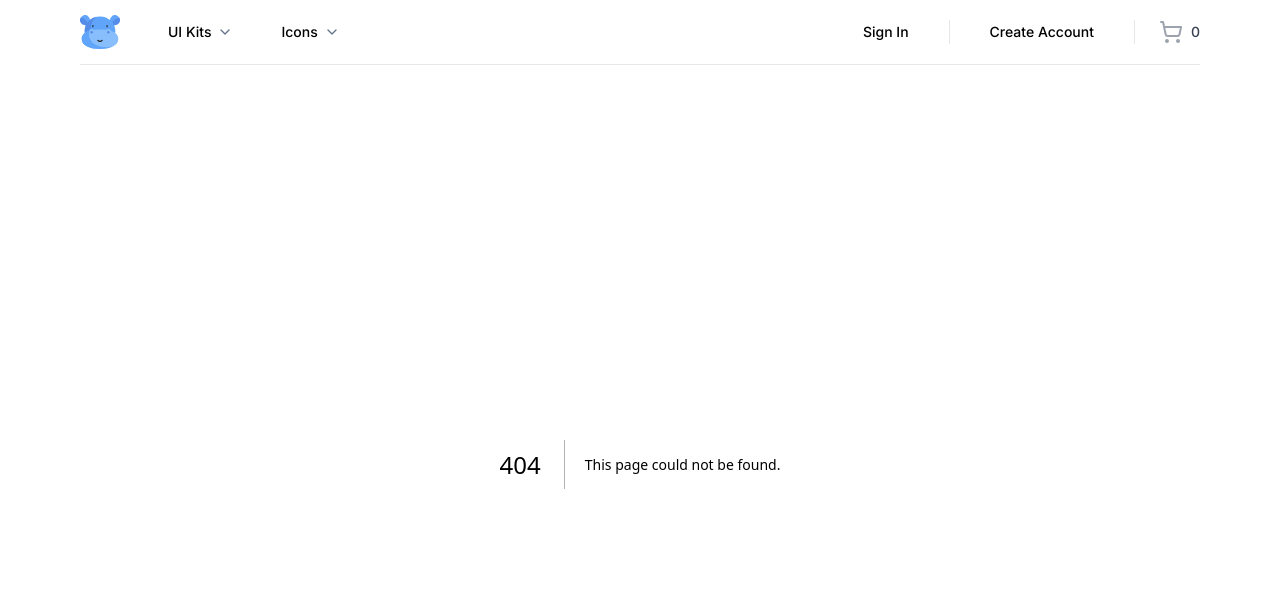
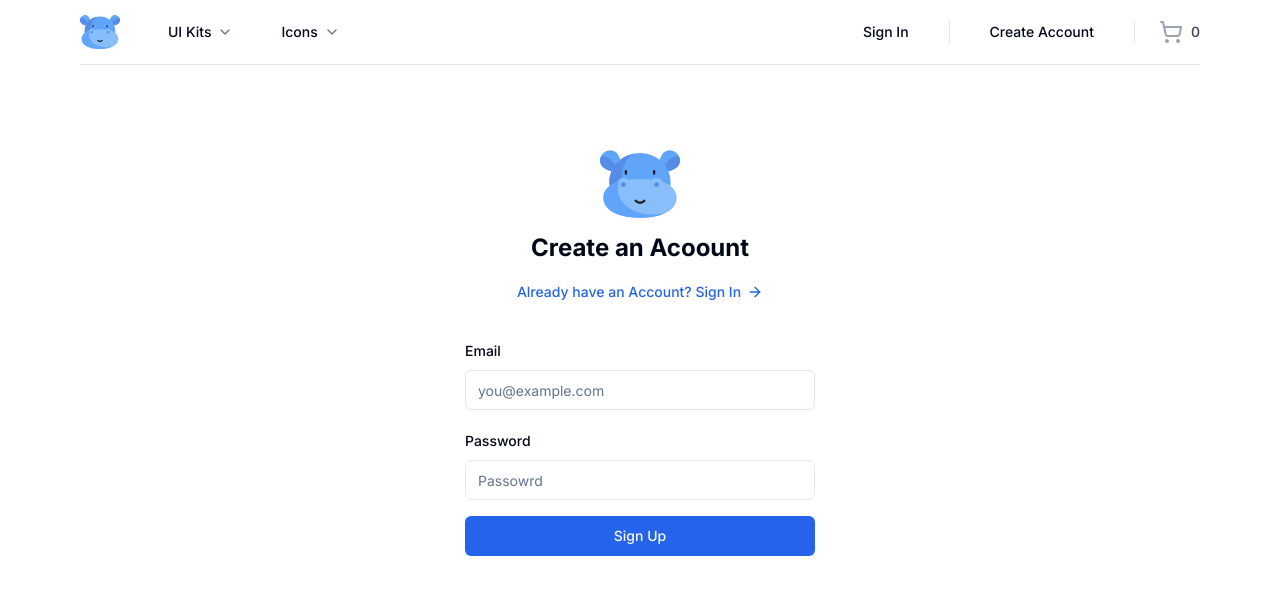
Before and after one commit to devanshV18/Eexchange, a Next.js app in the folder digitalexchange/: page /sign-up in a window 1280 px wide. Before the commit this address had no page. Shown: the top 594 px of the page. Built offline with nearby package versions, Linux system fonts and the light colour scheme.

Commit message:
created signup ui and initiated zod , rhf to add functionality to the form

```diff
--- /dev/null
+++ b/digitalexchange/src/app/(auth)/sign-up/page.tsx
@@ -0,0 +1,83 @@
+"use client"
+import { Button, buttonVariants } from "@/components/ui/button"
+import { Icons } from "@/components/ui/Icons"
+import { Input } from "@/components/ui/input"
+import { Label } from "@/components/ui/label"
+import { cn } from "@/lib/utils"
+import { ArrowRight } from "lucide-react"
+import Link from "next/link"
+import {useForm} from "react-hook-form"
+import {zodResolver} from "@hookform/resolvers/zod"
+import { AuthCredentialValidatior, TAuthCredentialsValidator } from "@/lib/validators/account-credentials-validators"
+
+const Page = () => {
+
+    const {
+        register,
+        handleSubmit,
+        formState: {errors}
+        } = useForm<TAuthCredentialsValidator>({
+            resolver: zodResolver(AuthCredentialValidatior),
+        })
+
+
+        const onSubmit = ({email, password} : TAuthCredentialsValidator) => {
+
+        }
+
+    return (
+        <>
+            <div className="container relative flex pt-20 flex-col items-center justify-center lg:px-0">
+                <div className="mx-auto flex w-full flex-col justify-center space-y-6 sm:w-[350px]">
+                     <div className="flex flex-col items-center space-y-2 text-center">
+                        <Icons.logo className="h-20 w-20"/>
+                        <h1 className="text-2xl font-bold">
+                            Create an Acoount
+                        </h1>
+                        <Link className={buttonVariants({
+                            variant: 'link',
+                            className: "gap-1.5"
+                        })} href="/sign-in">
+                            Already have an Account? Sign In
+                            <ArrowRight className="h-4 w-4"/>
+                        </Link>
+                     </div>
+
+                     {/* //signup form */}
+                    <div className="grid gap-6">
+                        <form onSubmit={handleSubmit(onSubmit)}>
+                            <div className="grid gap-2">
+                                <div className="grid gap-1 py-2">
+                                    <Label htmlFor="email" className="mb-2">Email</Label>
+
+                                    <Input
+                                     {...register("email")}
+                                    className={cn({
+                                        "focus-visible:ring-red-500": errors.email
+                                    })}
+                                    placeholder="you@example.com"
+                                    />
+                                </div>
+
+                                <div className="grid gap-1 py-2">
+                                    <Label htmlFor="password" className="mb-2">Password</Label>
+
+                                    <Input
+                                     {...register("password")}
+                                    className={cn({
+                                        "focus-visible:ring-red-500": errors.password
+                                    })}
+                                    placeholder="Passowrd"
+                                    />
+                                </div>
+                                <Button>Sign Up</Button>
+                            </div>
+                        </form>
+                    </div>
+                </div>
+            </div>
+        </>
+    )
+}
+
+export default Page
--- /dev/null
+++ b/digitalexchange/src/components/ui/input.tsx
@@ -0,0 +1,25 @@
+import * as React from "react"
+
+import { cn } from "@/lib/utils"
+
+export interface InputProps
+  extends React.InputHTMLAttributes<HTMLInputElement> {}
+
+const Input = React.forwardRef<HTMLInputElement, InputProps>(
+  ({ className, type, ...props }, ref) => {
+    return (
+      <input
+        type={type}
+        className={cn(
+          "flex h-10 w-full rounded-md border border-input bg-background px-3 py-2 text-sm ring-offset-background file:border-0 file:bg-transparent file:text-sm file:font-medium placeholder:text-muted-foreground focus-visible:outline-none focus-visible:ring-2 focus-visible:ring-ring focus-visible:ring-offset-2 disabled:cursor-not-allowed disabled:opacity-50",
+          className
+        )}
+        ref={ref}
+        {...props}
+      />
+    )
+  }
+)
+Input.displayName = "Input"
+
+export { Input }
--- /dev/null
+++ b/digitalexchange/src/components/ui/label.tsx
@@ -0,0 +1,26 @@
+"use client"
+
+import * as React from "react"
+import * as LabelPrimitive from "@radix-ui/react-label"
+import { cva, type VariantProps } from "class-variance-authority"
+
+import { cn } from "@/lib/utils"
+
+const labelVariants = cva(
+  "text-sm font-medium leading-none peer-disabled:cursor-not-allowed peer-disabled:opacity-70"
+)
+
+const Label = React.forwardRef<
+  React.ElementRef<typeof LabelPrimitive.Root>,
+  React.ComponentPropsWithoutRef<typeof LabelPrimitive.Root> &
+    VariantProps<typeof labelVariants>
+>(({ className, ...props }, ref) => (
+  <LabelPrimitive.Root
+    ref={ref}
+    className={cn(labelVariants(), className)}
+    {...props}
+  />
+))
+Label.displayName = LabelPrimitive.Root.displayName
+
+export { Label }
--- /dev/null
+++ b/digitalexchange/src/lib/validators/account-credentials-validators.ts
@@ -0,0 +1,8 @@
+import {z} from "zod"
+
+export const AuthCredentialValidatior = z.object({
+    email: z.string().email(),
+    password: z.string().min(8,{message: "Password must contain atleast 8 characters"}),
+})
+
+export type TAuthCredentialsValidator =  z.infer<typeof AuthCredentialValidatior>
```
Also changed, not shown: digitalexchange/package.json (+6 -1 lines), 2 other files (tests, documents, lock files or other folders).
